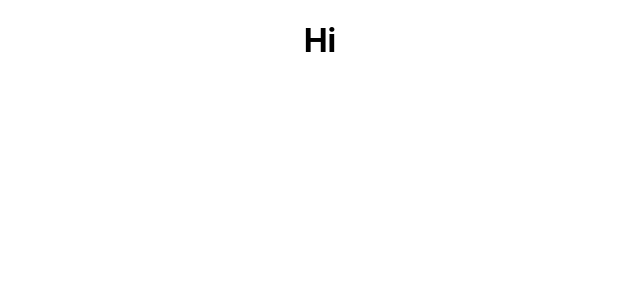
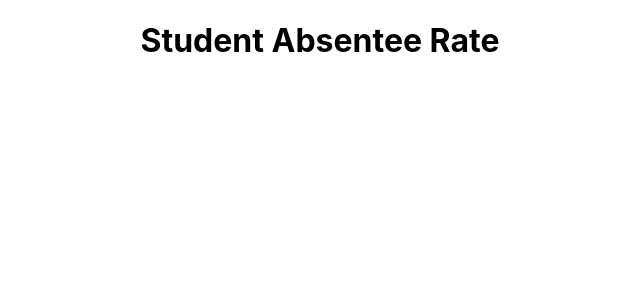
Before and after one commit to Thanh-Lai/absentee-dashboard, a React (Create React App) app: page / in a window 1280 px wide. Shown: the top 300 px of the page, without its empty margins (320-960 px from the left). Built offline with nearby package versions, Linux system fonts and the light colour scheme.

Commit message:
added favicon

```diff
--- a/package.json
+++ b/package.json
@@ -3,6 +3,7 @@
   "version": "0.1.0",
   "private": true,
   "dependencies": {
+    "@material-ui/core": "^4.0.0-rc.0",
     "react": "^16.8.6",
     "react-dom": "^16.8.6",
     "react-scripts": "3.0.1"
--- a/src/components/dashboard.js
+++ b/src/components/dashboard.js
@@ -1,6 +1,7 @@
 import React, {Component} from 'react';
 import * as data from './students.json';
 import * as placeHolderData from './placeholder.json';
+import Container from '@material-ui/core/Container'
 
 export default class Dashboard extends Component {
     constructor() {
@@ -13,6 +14,10 @@ export default class Dashboard extends Component {
         }
     }
     render() {
-        return <h1>Hi</h1>
+        return (
+            <Container>
+                <h1>Student Absentee Rate</h1>
+            </Container>
+        )
     }
 }
```
Also changed, not shown: 1 other file (tests, documents, lock files or other folders).
